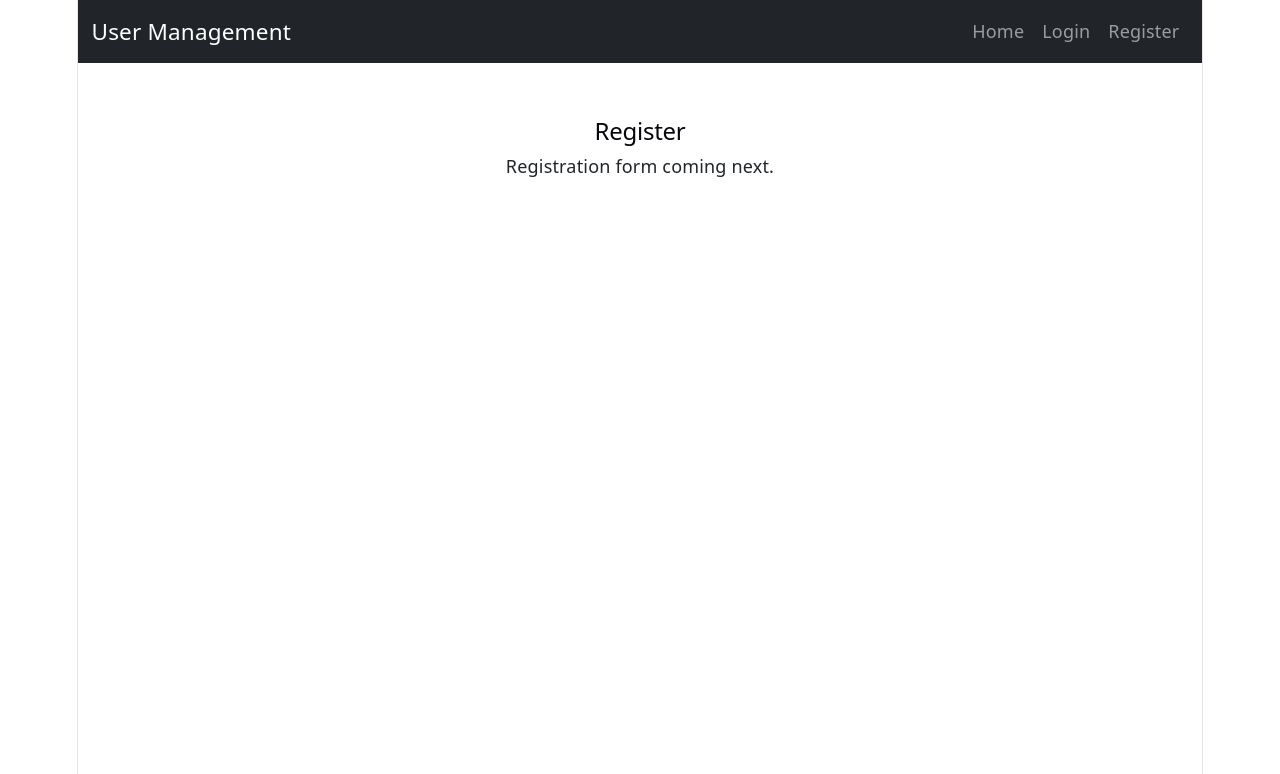
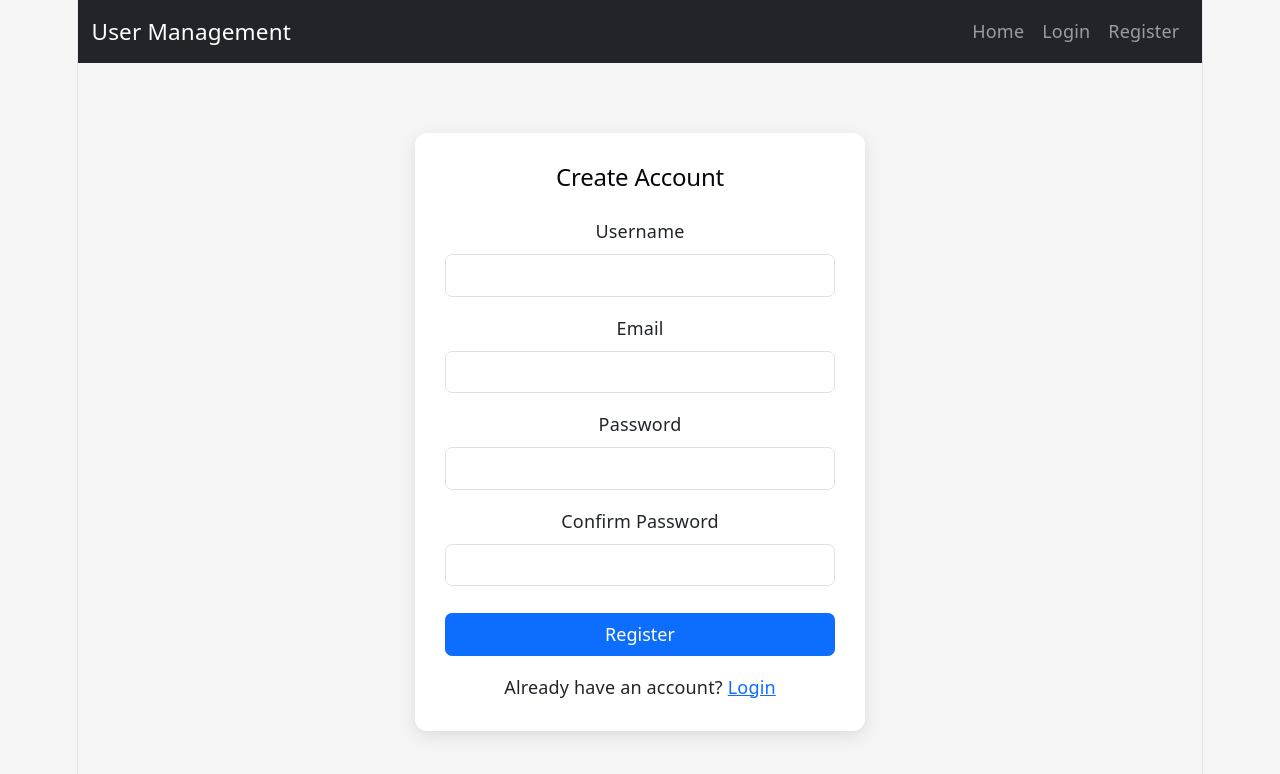
Before and after one commit to rsonas/COMP229_GROUP_PROJECT, a React app in the folder frontend/: page /register in a window 1280 px wide. Shown: the top 774 px of the page. Built offline with nearby package versions, Linux system fonts and the light colour scheme; the HTML template or start-up script is replaced by a standard one.

Commit message:
Implemented user registration functionality

```diff
--- a/frontend/src/context/AuthContext.jsx
+++ b/frontend/src/context/AuthContext.jsx
@@ -66,11 +66,14 @@ export const AuthProvider = ({ children }) => {
                 data: response,
             };
         } catch (error) {
+            console.error("Registration error:", error.response?.data);
+
             return {
                 success: false,
                 message:
                     error.response?.data?.message ||
-                    "Registration failed.",
+                    error.message ||
+                    "Registration failed."
             };
         }
     };
--- a/frontend/src/pages/Register.jsx
+++ b/frontend/src/pages/Register.jsx
@@ -1,11 +1,163 @@
+import { useState } from "react";
+import { useNavigate, Link } from "react-router-dom";
+import useAuth from "../context/useAuth";
+import "../styles/auth.css";
+
 const Register = () => {
+    const navigate = useNavigate();
+    const { register } = useAuth();
+
+    const [formData, setFormData] = useState({
+        username: "",
+        email: "",
+        password: "",
+        confirmPassword: ""
+    });
+
+    const [error, setError] = useState("");
+    const [success, setSuccess] = useState("");
+
+    const handleChange = (e) => {
+        setFormData({
+            ...formData,
+            [e.target.name]: e.target.value
+        });
+    };
+
+    const handleSubmit = async (e) => {
+        e.preventDefault();
+
+        console.log("✅ Submit button clicked");
+
+        setError("");
+        setSuccess("");
+
+        if (formData.password !== formData.confirmPassword) {
+            console.log("❌ Passwords do not match");
+            setError("Passwords do not match.");
+            return;
+        }
+
+        console.log("📤 Sending registration request...");
+
+        const result = await register({
+            username: formData.username,
+            email: formData.email,
+            password: formData.password
+        });
+
+        console.log("📥 Backend response:", result);
+
+        if (result.success) {
+            setSuccess("Account created successfully!");
+
+            setTimeout(() => {
+                navigate("/login");
+            }, 1500);
+        } else {
+            setError(result.message);
+        }
+    };
+
     return (
-        <div className="container mt-5">
+        <div className="container">
+            <div className="auth-card">
 
-            <h2>Register</h2>
+                <h2 className="text-center mb-4">
+                    Create Account
+                </h2>
 
-            <p>Registration form coming next.</p>
+                {error && (
+                    <div className="alert alert-danger">
+                        {error}
+                    </div>
+                )}
 
+                {success && (
+                    <div className="alert alert-success">
+                        {success}
+                    </div>
+                )}
+
+                <form onSubmit={handleSubmit}>
+
+                    <div className="mb-3">
+                        <label className="form-label">
+                            Username
+                        </label>
+
+                        <input
+                            type="text"
+                            className="form-control"
+                            name="username"
+                            value={formData.username}
+                            onChange={handleChange}
+                            required
+                        />
+                    </div>
+
+                    <div className="mb-3">
+                        <label className="form-label">
+                            Email
+                        </label>
+
+                        <input
+                            type="email"
+                            className="form-control"
+                            name="email"
+                            value={formData.email}
+                            onChange={handleChange}
+                            required
+                        />
+                    </div>
+
+                    <div className="mb-3">
+                        <label className="form-label">
+                            Password
+                        </label>
+
+                        <input
+                            type="password"
+                            className="form-control"
+                            name="password"
+                            value={formData.password}
+                            onChange={handleChange}
+                            required
+                        />
+                    </div>
+
+                    <div className="mb-4">
+                        <label className="form-label">
+                            Confirm Password
+                        </label>
+
+                        <input
+                            type="password"
+                            className="form-control"
+                            name="confirmPassword"
+                            value={formData.confirmPassword}
+                            onChange={handleChange}
+                            required
+                        />
+                    </div>
+
+                    <button
+                        type="submit"
+                        className="btn btn-primary w-100"
+                    >
+                        Register
+                    </button>
+
+                </form>
+
+                <p className="text-center mt-3">
+                    Already have an account?{" "}
+                    <Link to="/login">
+                        Login
+                    </Link>
+                </p>
+
+            </div>
         </div>
     );
 };
--- a/frontend/src/styles/auth.css
+++ b/frontend/src/styles/auth.css
@@ -0,0 +1,19 @@
+body{
+    background:#f5f5f5;
+}
+
+.auth-card{
+
+    max-width:450px;
+
+    margin:70px auto;
+
+    background:white;
+
+    padding:30px;
+
+    border-radius:12px;
+
+    box-shadow:0 5px 15px rgba(0,0,0,.1);
+
+}
```
